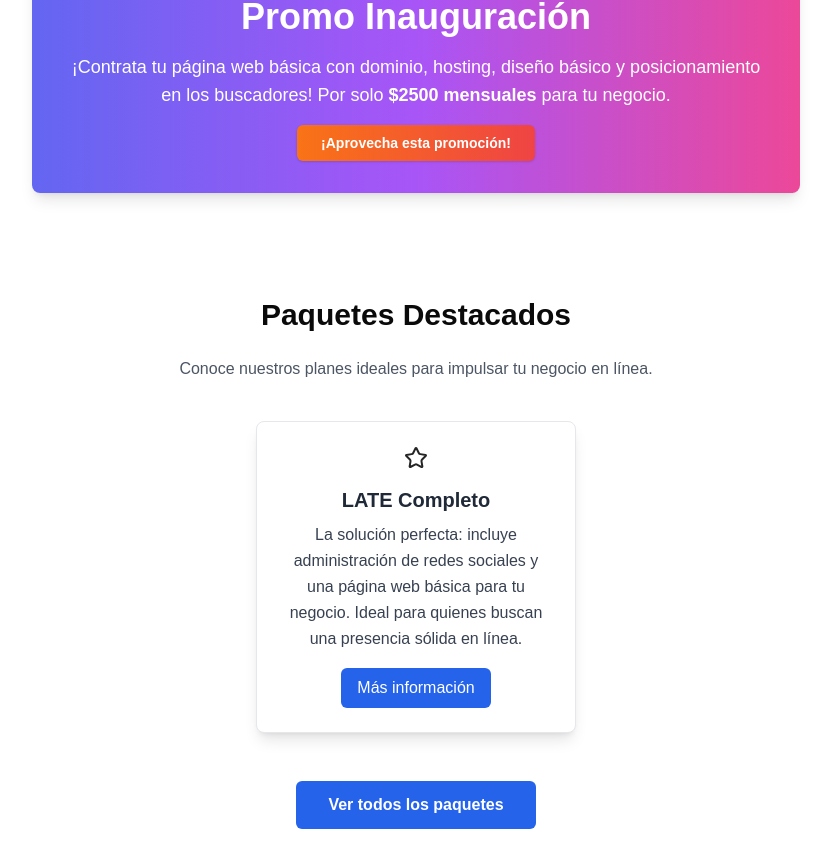
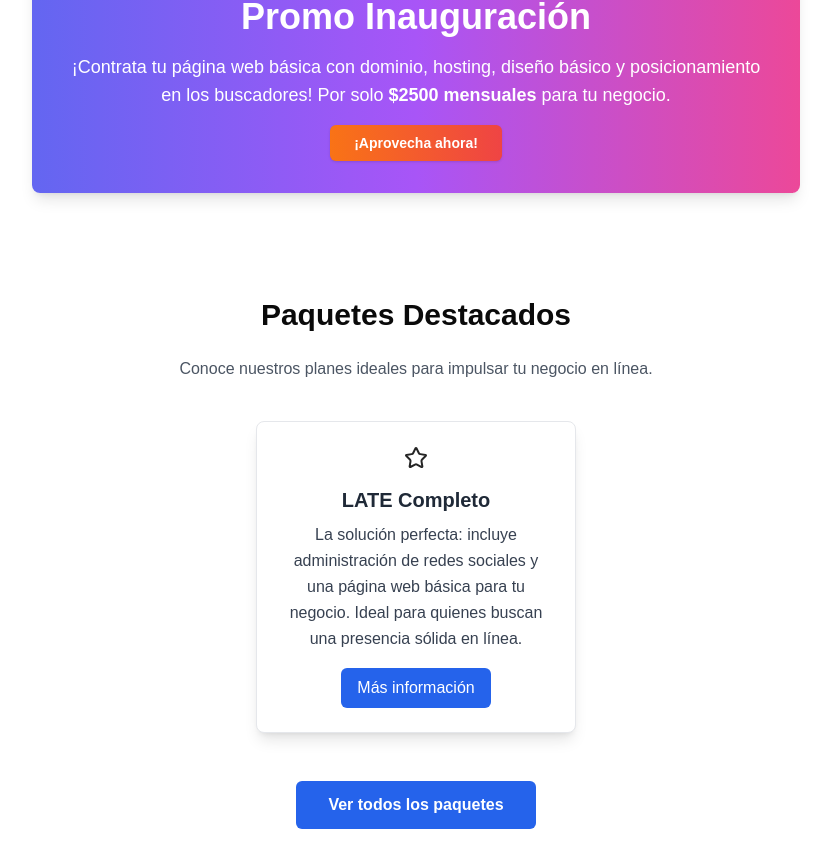
Before and after one commit to maramal/laso-uy, a Next.js app: page / in a window 1280 px wide. Shown: the part 1358-2225 px from the top of the page, without its empty margins (224-1055 px from the left). Built offline with nearby package versions, Linux system fonts and the light colour scheme.

Commit message:
sacar el link 'accesible'

```diff
--- a/components/promo-teaser.tsx
+++ b/components/promo-teaser.tsx
@@ -52,7 +52,7 @@ export default function PromoTeaser() {
                             "
                             aria-label="Aprovechar Promoción"
                         >
-                            ¡Aprovecha esta promoción!
+                            ¡Aprovecha ahora!
                         </Button>
                     </Link>
                 </div>
```
